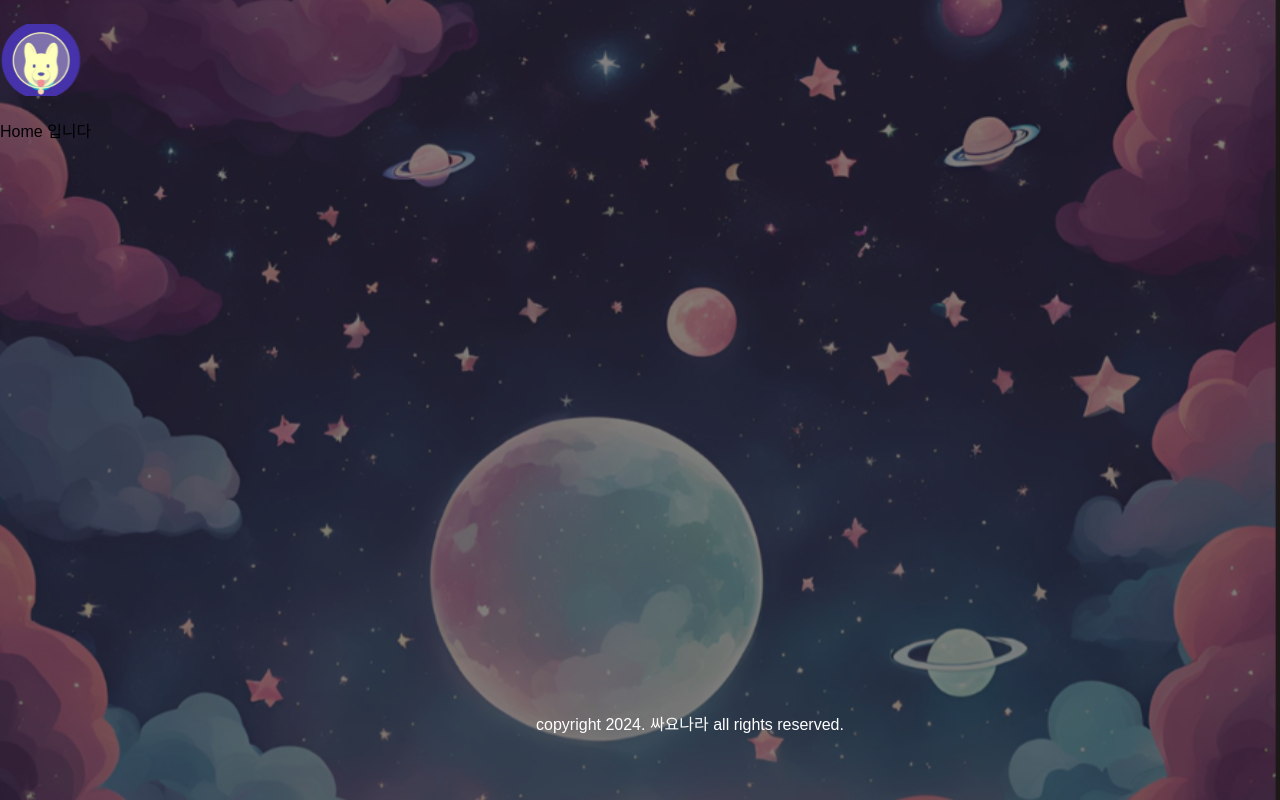
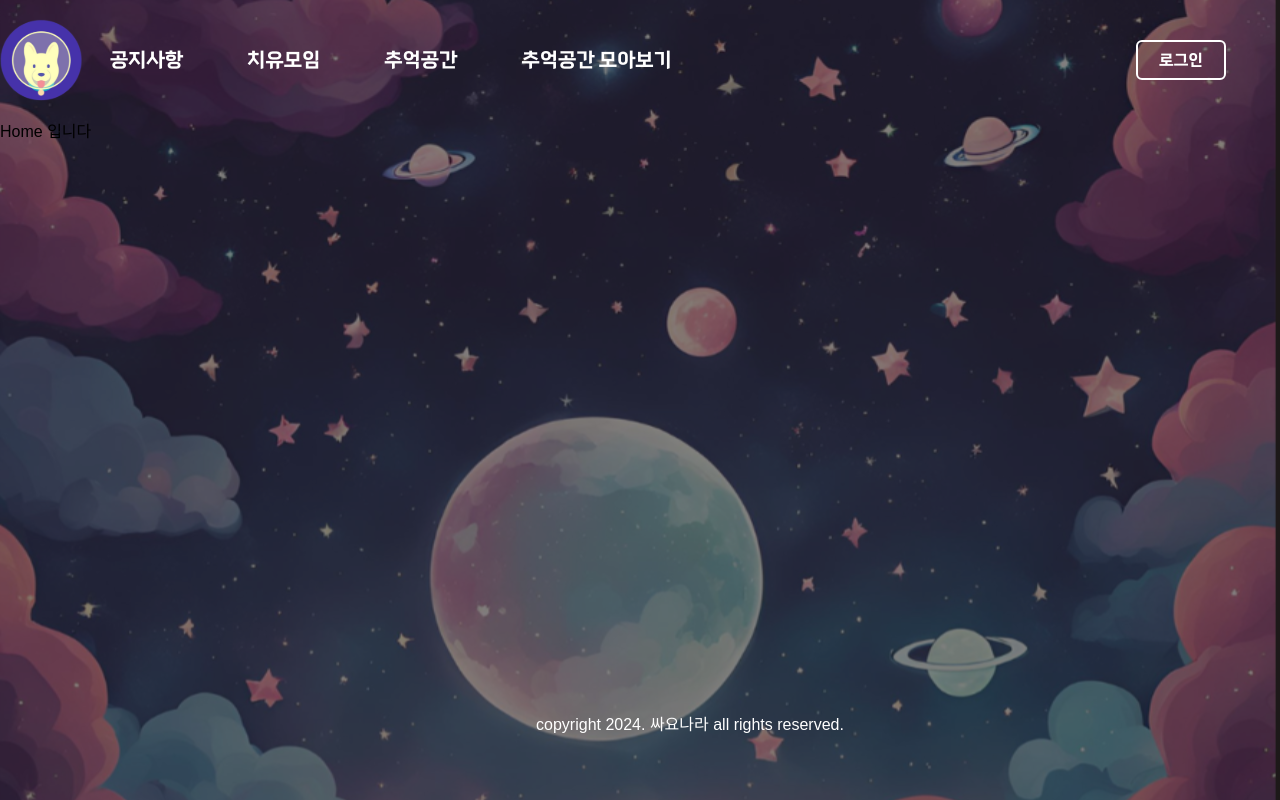
Before and after one commit to leepro1/palluxy, a React (Vite) app in the folder frontend/: page / in a window 1280 px wide. Shown: the top 800 px of the page. Built offline with nearby package versions, Linux system fonts and the light colour scheme; a web font is replaced by a local one.

Commit message:
Design: 헤더 디자인
Former-commit-id: 28a02e2ea11ee15146203033e7cb2b6fc20ddb9c

```diff
--- a/frontend/src/components/Header/index.jsx
+++ b/frontend/src/components/Header/index.jsx
@@ -1,14 +1,47 @@
 import Logo from '@assets/images/logo/logo.svg';
+import { NavLink } from 'react-router-dom';
+import Button from '@components/Button';
+import ContentsLayout from '@layout/ContentsLayout';
 
-import ContentsLayout from '@layout/ContentsLayout';
 const Header = () => {
   return (
     <ContentsLayout>
       <div className="flex h-[120px] items-center">
+        {/* 로고 */}
         <div>
           <img
             src={Logo}
             alt="logo_image"
+          />
+        </div>
+        {/* nav item */}
+        <div className="mx-7 grow">
+          <ul className="font-jamsilMedium flex gap-x-16 text-xl text-white">
+            <li>
+              <NavLink to={'/'}>공지사항</NavLink>
+            </li>
+            <li>
+              <NavLink to={'/'}>치유모임</NavLink>
+            </li>
+            <li>
+              <NavLink to={'/memoryspace'}>추억공간</NavLink>
+            </li>
+            <li>
+              <NavLink to={'/'}>추억공간 모아보기</NavLink>
+            </li>
+          </ul>
+        </div>
+        {/* 로그인 회원가입 버튼 */}
+        <div className="font-jamsilMedium flex gap-x-16 text-white">
+          <Button
+            className="border-2 border-white"
+            size={'sm'}
+            text={'로그인'}
+          />
+          <Button
+            className="bg-pal-purple"
+            size={'sm'}
+            text={'회원가입'}
           />
         </div>
       </div>
```
Also changed, not shown: frontend/src/assets/images/logo/logo.svg.
